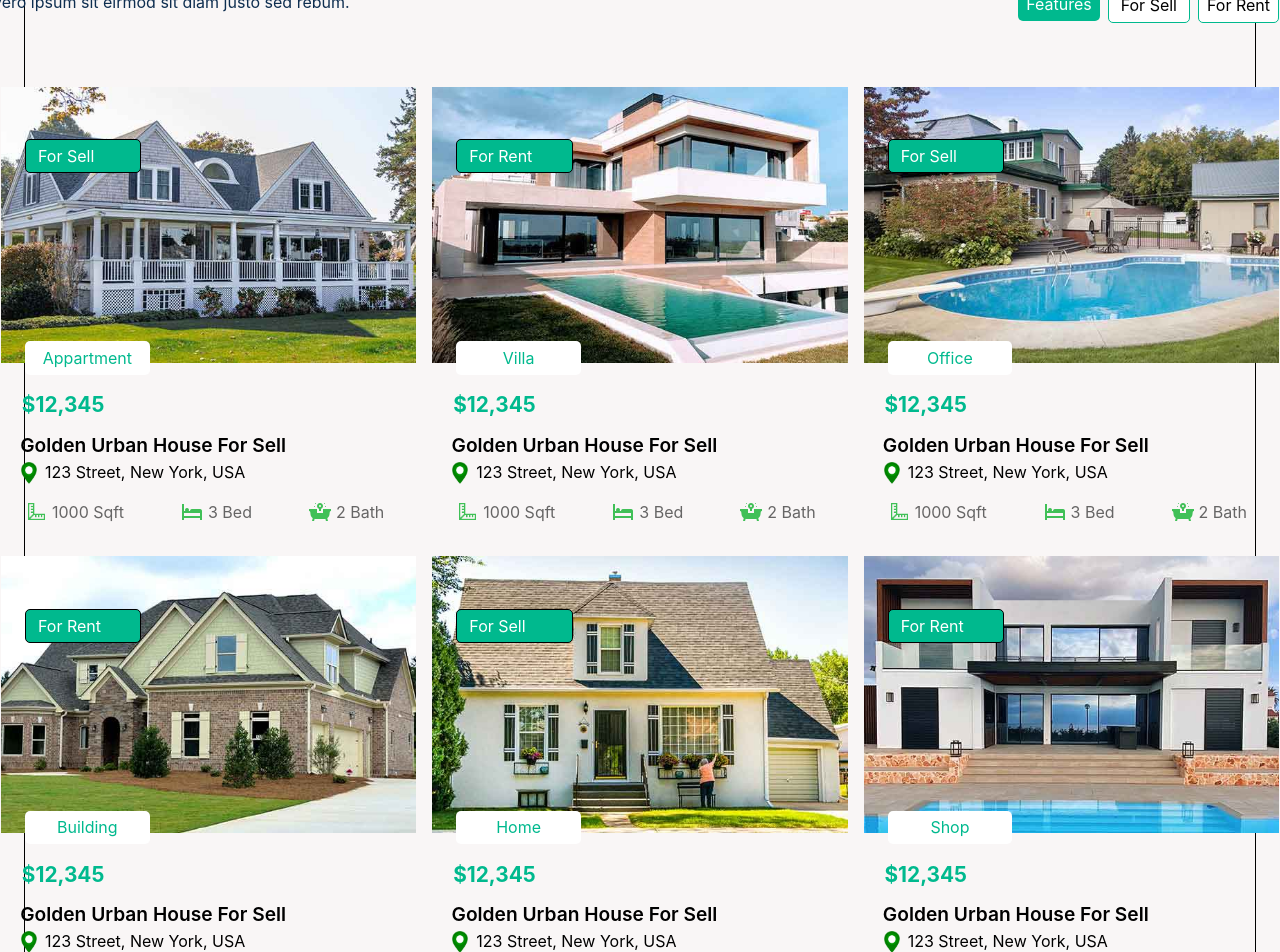
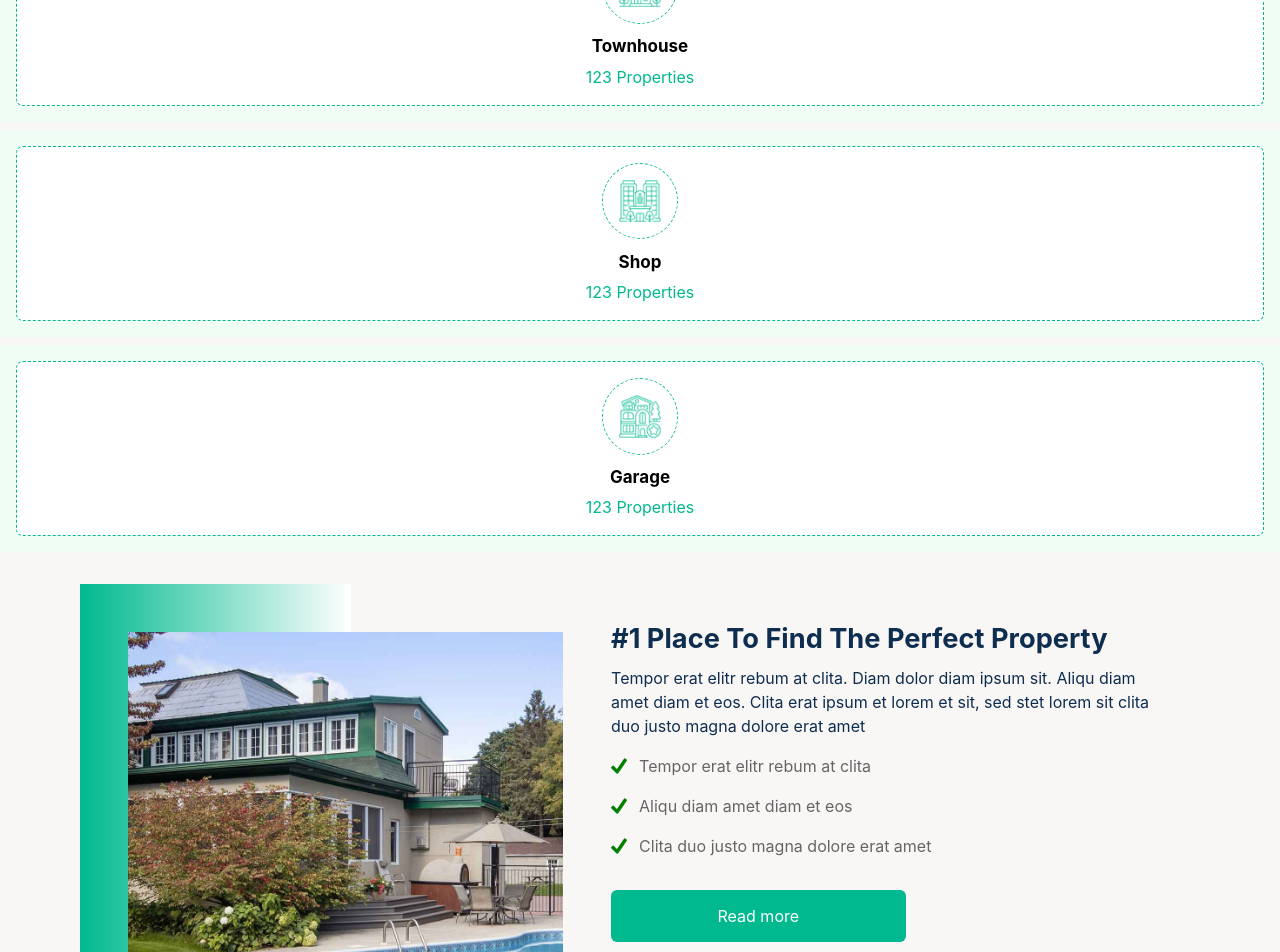
Before and after one commit to BLADEHEDA/Real-estate-App, a React (Create React App) app: page / in a window 1280 px wide. Shown: the part 2220-3172 px from the top of the page. Built offline with nearby package versions, Linux system fonts and the light colour scheme.

Commit message:
formbar mobile style

```diff
--- a/src/components/HOME/Home.css
+++ b/src/components/HOME/Home.css
@@ -33,7 +33,7 @@
     /* the lines below illustrates the styles of the formbar component */
     .formbar{
         background:   #00B98E ;
-        padding: 2em;
+        padding: 2em 0em;
         margin-bottom: 5em;
     }
     .input{
@@ -77,15 +77,15 @@
 /* The lines thatfollow are the styles for thr ownership component */
 .ownaership,.listing{
   margin:0em 1.5em;
-  border:solid 1px black;
 }
 .properties-section{
     text-align: center;
 }
 .properties-title{
     color: #0E2E50;
-    font-size: 3em;
+    font-size: 1.8em;
     font-weight:500;
+    margin-bottom:0.2em;
 }
 .properties-content{
     font-weight: 400;
@@ -131,13 +131,11 @@ color: #00B98E;
 
 }
 .properties{
-    display: grid;
-    grid-template-columns: auto auto;
     margin:2em 0em;
 }
 /* the lines thatfollow are the styles for the places component  */
 .place{
-    margin:0em 1em;
+    margin:0em 1.5em;
 }
 .place-left{
 background: linear-gradient(90deg, #00B98E 0%, rgb(255, 255, 255) 51%, rgb(251, 251, 251) 51%, rgb(249, 246, 246) 0%);
@@ -150,7 +148,7 @@ padding: 3em;
     color: #666565
 }
 .place-header{
-    font-size: 2.2rem;
+    font-size: 1.7rem;
     font-weight: 700;
     line-height: 1;
     color: #0E2E50;
@@ -165,7 +163,7 @@ padding: 3em;
     margin-bottom: 5em;
 }
 .place-btn{
-    width: 30%;
+    width: 50%;
     margin: 2em 0em;
 }
 /* the lines thatfollow are the styles for the listing component  */
@@ -182,20 +180,19 @@ padding: 3em;
 .list-nature{
     background: #00B98E;
     color: white;
-    padding: 0.25rem 0.75rem;
+    padding: 0.25rem 0.5rem;
     border-radius: 5px;
-    width: 25%;
+    width: 30%;
     position: relative;
-    bottom:18em;
+    bottom:10em;
     left: 1.5em;
-    border:solid 1px black;
 }
 .list-type{
    color:#00B98E;
    background: white;
    border-radius: 5px;
-   padding: 0.3rem 0.75rem;
-   width: 20%;
+   padding: 0.3rem 0.5rem;
+   width: 36%;
    position: relative;
    bottom:3.5em;
    left: 1.5em;
@@ -213,7 +210,7 @@ padding: 3em;
     margin: 0em 0em 0em 1em;
 }
 .location-img{
-    width: 1em;
+    width: 0.8em;
     margin-top: 2px;
     margin-right: 8px;
 }
@@ -226,12 +223,16 @@ padding: 3em;
     font-size: 16px;
 }
 .area-img {
-    height: 23px;
+    height: 21px;
 }
 .list-vutton{
-    width: 50%;
+    width: 75%;
     margin: 0 auto;
     margin-bottom: 7em;
+}
+.list-equipments {
+    margin: 1.5em 0em 2em 3px;
+    font-size: 14px;
 }
 /* style thatfollow correspond the contact component   */
 .contact-div{
--- a/src/components/HOME/Listing.jsx
+++ b/src/components/HOME/Listing.jsx
@@ -120,7 +120,7 @@ const Listing = () => {
       </div>
       <section className="list-equipments flex justify-between">
         <article className="area flex">
-        <div className="listarea  mr-1"> <img src={ruler } alt="" className="area-img " /> </div>
+        <div className="listarea  mr-1"> <img src={ruler } alt="ruler-img" className="area-img " /> </div>
         <div className="list-area"> {area} </div>
         </article>
           <article className="bed flex ">
```
